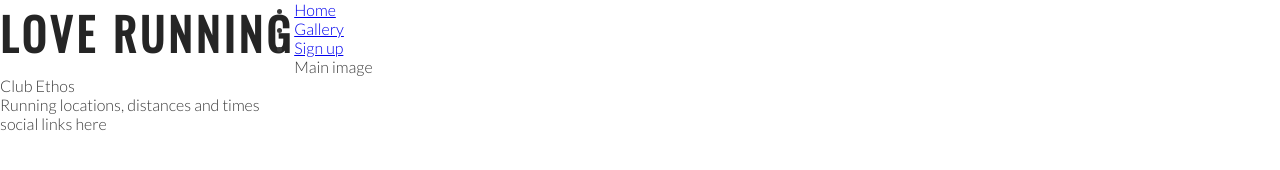
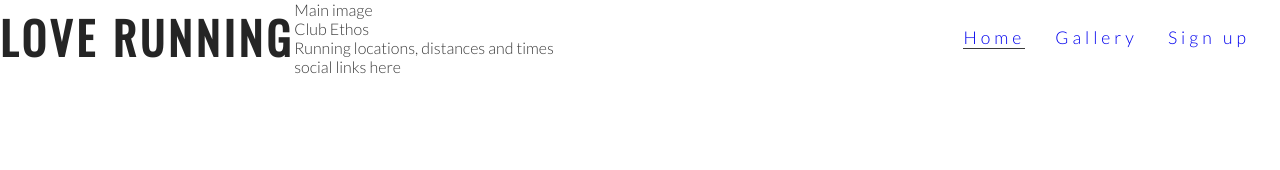
Before and after one commit to DingleBinky/love-running, a plain HTML site: page index.html in a window 1280 px wide. Drawn offline with nearby package versions, Linux system fonts and the light colour scheme.

Commit message:
Style navigation links

```diff
--- a/assets/css/style.css
+++ b/assets/css/style.css
@@ -25,3 +25,33 @@ h1, h2 {
     float: left;
     font-size: 280%;
 }
+
+/* navigation links */
+
+#menu {
+    font-size: 110%;
+    letter-spacing: 4px;
+}
+
+#menu, #logo {
+    line-height: 75px;
+}
+
+#menu li {
+    float: right;
+    list-style-type: none;
+    margin-right: 30px;
+}
+
+#menu a {
+    text-decoration: none;
+    columns: inherit;
+}
+
+#menu a:hover {
+    border-bottom: 1px solid #3a3a3a;
+}
+
+.active {
+    border-bottom: 1px solid #3a3a3a;
+}
--- a/index.html
+++ b/index.html
@@ -16,10 +16,10 @@
                 <h1 id="logo">Love running</h1>
         </a>
         <nav>
-            <ul>
-                <li><a href="index.html">Home</a></li>
+            <ul id="menu">
+                <li><a href="#">Sign up</a></li>
                 <li><a href="#">Gallery</a></li>
-                <li><a href="#">Sign up</a></li>
+                <li><a href="index.html" class="active">Home</a></li>
             </ul>
         </nav>
     </header>
```
